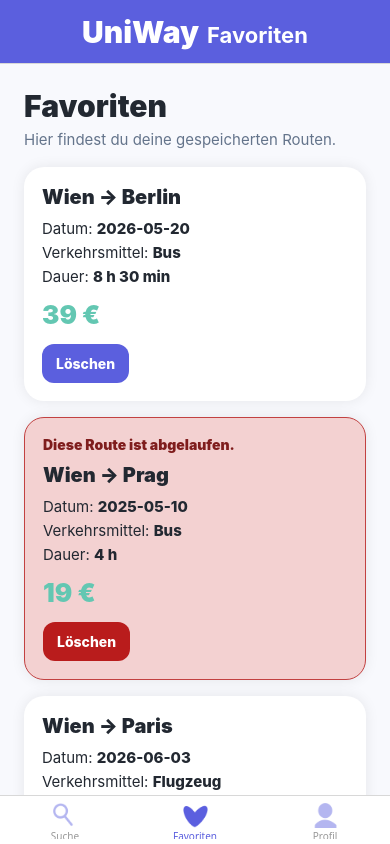
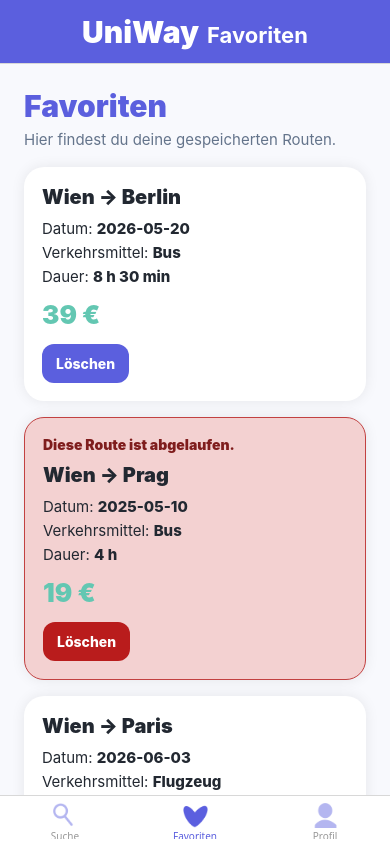
Before and after one commit to dariatu05/uniway, a React Native app: screen /Favoriten in a window 390 px wide. Built offline with nearby package versions, Linux system fonts and the light colour scheme; what react-native-calendars would draw is missing.

Commit message:
Text color changed

```diff
--- a/components/Header.js
+++ b/components/Header.js
@@ -16,7 +16,7 @@ const styles = StyleSheet.create({
   title: {
     fontSize: 28,
     fontWeight: "bold",
-    color: COLORS.text,
+    color: COLORS.primary,
     marginBottom: 5,
   },
   subtitle: {
--- a/pages/FavoritesPage.js
+++ b/pages/FavoritesPage.js
@@ -48,7 +48,7 @@ const styles = StyleSheet.create({
     paddingBottom: 80,
   },
   title: {
-    color: COLORS.text,
+    color: COLORS.primary,
     fontSize: 30,
     fontWeight: "900",
     marginBottom: 6,
```
